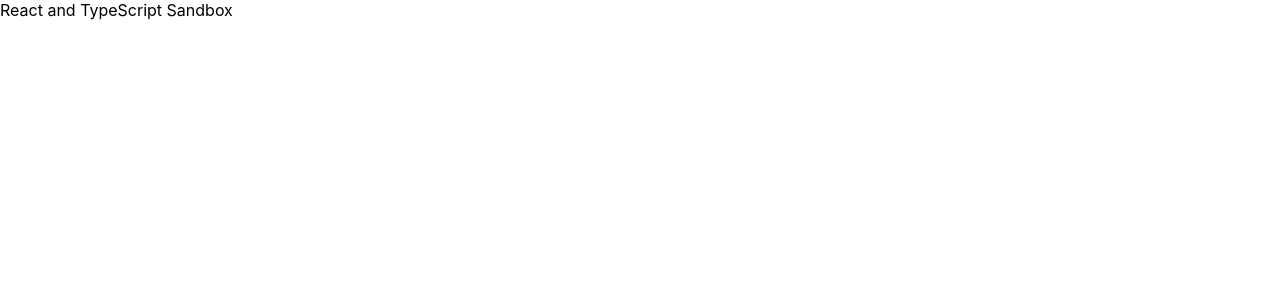
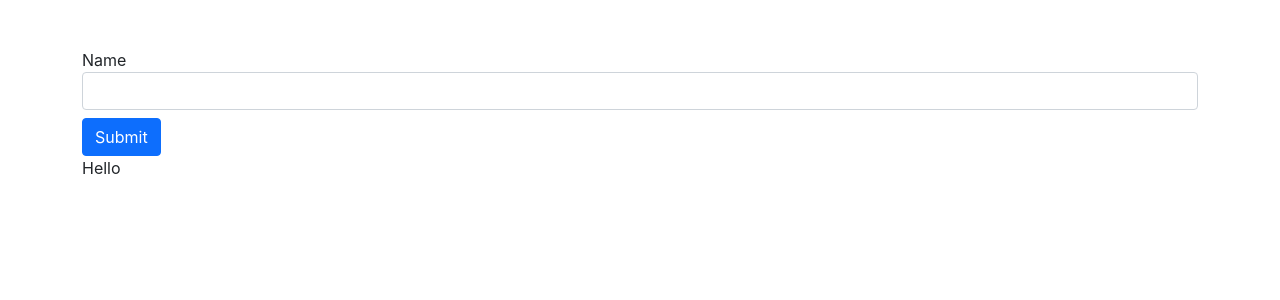
Before and after one commit to kkata/react-ts-sandbox, a React (Create React App) app: page / in a window 1280 px wide. Shown: the top 300 px of the page. Built offline with nearby package versions, Linux system fonts and the light colour scheme.

Commit message:
useRef Example 1 - create DOM reference

```diff
--- a/public/index.html
+++ b/public/index.html
@@ -25,6 +25,12 @@
       Learn how to configure a non-root public URL by running `npm run build`.
     -->
     <title>React App</title>
+    <link
+      href="https://cdn.jsdelivr.net/npm/bootstrap@5.1.3/dist/css/bootstrap.min.css"
+      rel="stylesheet"
+      integrity="sha384-1BmE4kWBq78iYhFldvKuhfTAU6auU8tT94WrHftjDbrCEXSU1oBoqyl2QvZ6jIW3"
+      crossorigin="anonymous"
+    />
   </head>
   <body>
     <noscript>You need to enable JavaScript to run this app.</noscript>
--- a/src/App.tsx
+++ b/src/App.tsx
@@ -1,3 +1,9 @@
+import { UseRefExample1 } from "./components/UseRefExample1";
+
 export const App = () => {
-  return <div className="App">React and TypeScript Sandbox</div>;
+  return (
+    <div className="container mt-5">
+      <UseRefExample1 />
+    </div>
+  );
 };
--- /dev/null
+++ b/src/components/UseRefExample1.tsx
@@ -0,0 +1,34 @@
+import { useRef } from "react";
+
+export const UseRefExample1 = () => {
+  const inputRef = useRef<HTMLInputElement>(null!); // null! is a workaround for typescript issue
+  const paraRef = useRef<HTMLParagraphElement>(null!); // null! is a workaround for typescript issue
+
+  const onSubmit = (e: React.FormEvent<HTMLFormElement>) => {
+    e.preventDefault();
+    console.log(inputRef.current.value);
+    inputRef.current.value = "Hello";
+    inputRef.current.style.backgroundColor = "red";
+    paraRef.current.innerText = "Goodbye";
+  };
+
+  return (
+    <div>
+      <form onSubmit={onSubmit}>
+        <label htmlFor="name">Name</label>
+        <input
+          type="text"
+          id="name"
+          className="form-control mb-2"
+          ref={inputRef}
+        />
+        <button type="submit" className="btn btn-primary">
+          Submit
+        </button>
+        <p onClick={() => inputRef.current.focus()} ref={paraRef}>
+          Hello
+        </p>
+      </form>
+    </div>
+  );
+};
```
